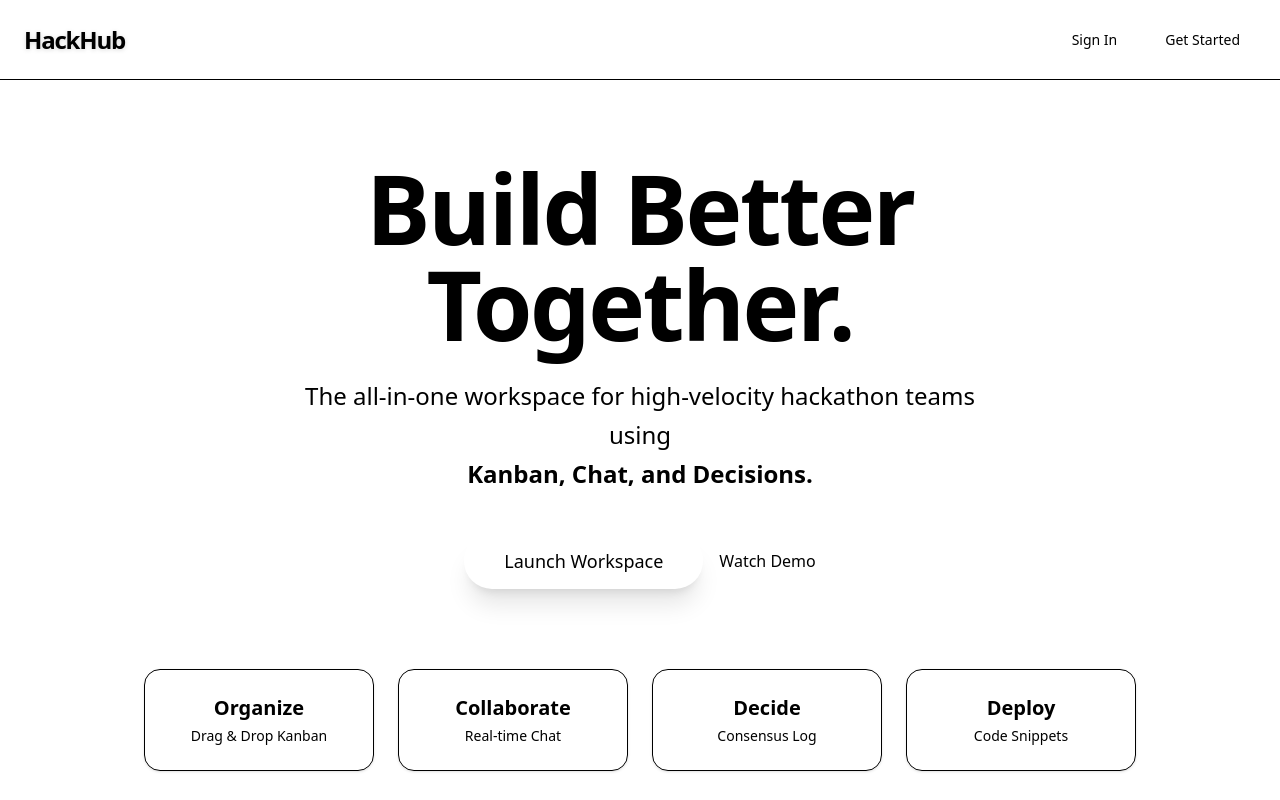
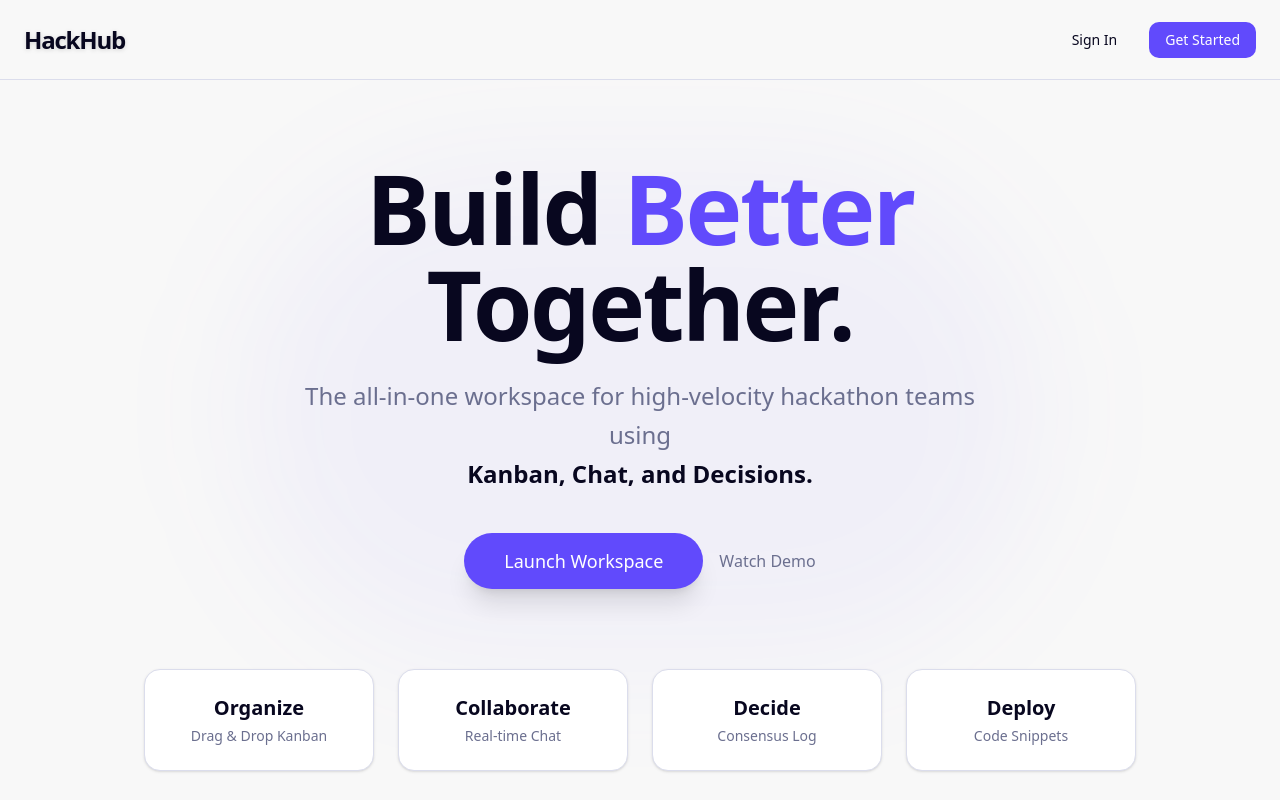
Before and after one commit to rishabh855/hackhub, a Next.js app in the folder frontend/: page / in a window 1280 px wide. Shown: the top 800 px of the page. Built offline with nearby package versions, Linux system fonts and the light colour scheme.

Commit message:
feat: Initialize global CSS with Tailwind imports, a comprehensive theme system for light/dark modes, and glassmorphism utility classes.

```diff
--- a/frontend/app/globals.css
+++ b/frontend/app/globals.css
@@ -64,95 +64,100 @@
 :root {
   --radius: 0.75rem;
 
-  /* Modern Vibrant Palette - Converted to HSL for compatibility */
-  --background: 0 0% 100%;
-  --foreground: 222.2 84% 4.9%;
+  /* Modern Vibrant Palette */
+  --background: oklch(0.98 0 0);
+  --foreground: oklch(0.15 0.05 280);
 
-  --card: 0 0% 100%;
-  --card-foreground: 222.2 84% 4.9%;
+  --card: oklch(1 0 0);
+  /* White with opacity handled in utilities */
+  --card-foreground: oklch(0.15 0.05 280);
 
-  --popover: 0 0% 100%;
-  --popover-foreground: 222.2 84% 4.9%;
+  --popover: oklch(1 0 0);
+  --popover-foreground: oklch(0.15 0.05 280);
 
-  /* Primary Blue - Consistent on all screens */
-  --primary: 221.2 83.2% 53.3%;
-  --primary-foreground: 210 40% 98%;
+  /* Electric Violet/Primary */
+  --primary: oklch(0.55 0.25 280);
+  --primary-foreground: oklch(1 0 0);
 
-  --secondary: 210 40% 96.1%;
-  --secondary-foreground: 222.2 47.4% 11.2%;
+  /* Soft Lavender/Secondary */
+  --secondary: oklch(0.93 0.05 280);
+  --secondary-foreground: oklch(0.35 0.15 280);
 
-  --muted: 210 40% 96.1%;
-  --muted-foreground: 215.4 16.3% 46.9%;
+  --muted: oklch(0.96 0.01 280);
+  --muted-foreground: oklch(0.55 0.05 280);
 
-  --accent: 210 40% 96.1%;
-  --accent-foreground: 222.2 47.4% 11.2%;
+  --accent: oklch(0.94 0.05 250);
+  --accent-foreground: oklch(0.25 0.1 260);
 
-  --destructive: 0 84.2% 60.2%;
-  --destructive-foreground: 210 40% 98%;
+  --destructive: oklch(0.6 0.2 20);
+  --destructive-foreground: oklch(0.98 0 0);
 
-  --border: 214.3 31.8% 91.4%;
-  --input: 214.3 31.8% 91.4%;
-  --ring: 221.2 83.2% 53.3%;
+  --border: oklch(0.9 0.02 280);
+  --input: oklch(0.9 0.02 280);
+  --ring: oklch(0.7 0.2 280);
 
-  --chart-1: 12 76% 61%;
-  --chart-2: 173 58% 39%;
-  --chart-3: 197 37% 24%;
-  --chart-4: 43 74% 66%;
-  --chart-5: 27 87% 67%;
+  /* Charts */
+  --chart-1: oklch(0.6 0.2 280);
+  --chart-2: oklch(0.65 0.2 320);
+  --chart-3: oklch(0.7 0.15 240);
+  --chart-4: oklch(0.75 0.15 200);
+  --chart-5: oklch(0.8 0.1 160);
 
-  --sidebar: 0 0% 98%;
-  --sidebar-foreground: 240 5.3% 26.1%;
-  --sidebar-primary: 240 5.9% 10%;
-  --sidebar-primary-foreground: 0 0% 98%;
-  --sidebar-accent: 240 4.8% 95.9%;
-  --sidebar-accent-foreground: 240 5.9% 10%;
-  --sidebar-border: 220 13% 91%;
-  --sidebar-ring: 217.2 91.2% 59.8%;
+  --sidebar: oklch(0.98 0 0);
+  --sidebar-foreground: oklch(0.15 0.05 280);
+  --sidebar-primary: oklch(0.55 0.25 280);
+  --sidebar-primary-foreground: oklch(1 0 0);
+  --sidebar-accent: oklch(0.95 0.03 280);
+  --sidebar-accent-foreground: oklch(0.25 0.1 280);
+  --sidebar-border: oklch(0.9 0.02 280);
+  --sidebar-ring: oklch(0.7 0.2 280);
 }
 
 .dark {
-  --background: 222.2 84% 4.9%;
-  --foreground: 210 40% 98%;
+  /* Deep Space Background */
+  --background: oklch(0.1 0.05 280);
+  --foreground: oklch(0.98 0.02 280);
 
-  --card: 222.2 84% 4.9%;
-  --card-foreground: 210 40% 98%;
+  --card: oklch(0.15 0.05 280);
+  --card-foreground: oklch(0.98 0.02 280);
 
-  --popover: 222.2 84% 4.9%;
-  --popover-foreground: 210 40% 98%;
+  --popover: oklch(0.15 0.05 280);
+  --popover-foreground: oklch(0.98 0.02 280);
 
-  --primary: 217.2 91.2% 59.8%;
-  --primary-foreground: 222.2 47.4% 11.2%;
+  /* Electric Indigo */
+  --primary: oklch(0.65 0.25 280);
+  --primary-foreground: oklch(1 0 0);
 
-  --secondary: 217.2 32.6% 17.5%;
-  --secondary-foreground: 210 40% 98%;
+  --secondary: oklch(0.25 0.1 280);
+  --secondary-foreground: oklch(0.98 0.02 280);
 
-  --muted: 217.2 32.6% 17.5%;
-  --muted-foreground: 215 20.2% 65.1%;
+  --muted: oklch(0.2 0.05 280);
+  --muted-foreground: oklch(0.7 0.05 280);
 
-  --accent: 217.2 32.6% 17.5%;
-  --accent-foreground: 210 40% 98%;
+  --accent: oklch(0.25 0.1 260);
+  --accent-foreground: oklch(0.98 0.02 280);
 
-  --destructive: 0 62.8% 30.6%;
-  --destructive-foreground: 210 40% 98%;
+  --destructive: oklch(0.6 0.2 20);
+  --destructive-foreground: oklch(0.98 0.02 280);
 
-  --border: 217.2 32.6% 17.5%;
-  --input: 217.2 32.6% 17.5%;
-  --ring: 212.7 26.8% 83.9%;
+  --border: oklch(0.25 0.05 280);
+  --input: oklch(0.25 0.05 280);
+  --ring: oklch(0.6 0.25 280);
 
-  --chart-1: 220 70% 50%;
-  --chart-2: 160 60% 45%;
-  --chart-3: 30 80% 55%;
-  --chart-4: 280 65% 60%;
-  --chart-5: 340 75% 55%;
+  --chart-1: oklch(0.6 0.25 280);
+  --chart-2: oklch(0.65 0.2 320);
+  --chart-3: oklch(0.5 0.2 240);
+  --chart-4: oklch(0.55 0.2 200);
+  --chart-5: oklch(0.6 0.15 160);
 
-  --sidebar: 240 5.9% 10%;
-  --sidebar-foreground: 240 4.8% 95.9%;
-  --sidebar-primary: 224.3 76.3% 48%;
-  --sidebar-primary-foreground: 0 0% 100%;
-  --sidebar-accent: 240 3.7% 15.9%;
-  --sidebar-accent-foreground: 240 4.8% 95.9%;
-  --sidebar-border: 240 3.7% 15.9%;
-  --sidebar-ring: 217.2 91.2% 59.8%;
+  --sidebar: oklch(0.12 0.05 280);
+  --sidebar-foreground: oklch(0.98 0.02 280);
+  --sidebar-primary: oklch(0.65 0.25 280);
+  --sidebar-primary-foreground: oklch(1 0 0);
+  --sidebar-accent: oklch(0.2 0.05 280);
+  --sidebar-accent-foreground: oklch(0.98 0.02 280);
+  --sidebar-border: oklch(0.25 0.05 280);
+  --sidebar-ring: oklch(0.6 0.25 280);
 }
 
 @layer base {
```
